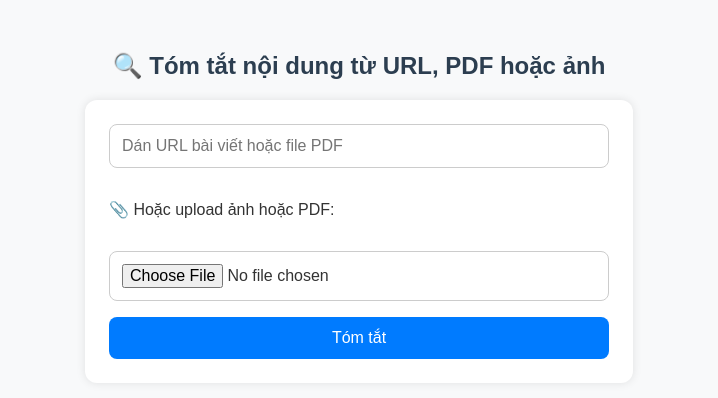
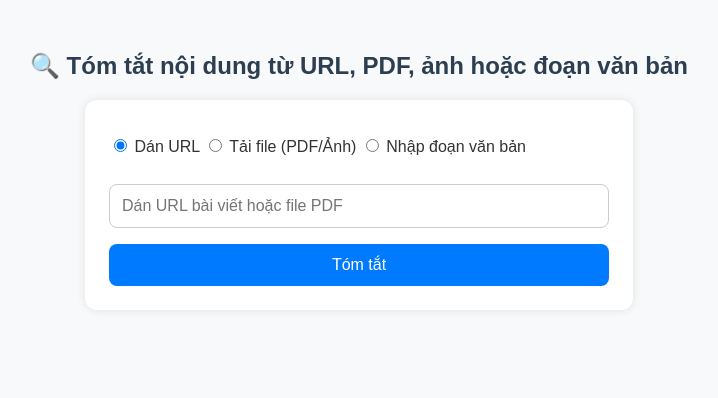
Before and after one commit to minhnt324/gemini-sumAI, a Flask app: page / in a window 1280 px wide. Shown: the top 398 px of the page, without its empty margins (281-999 px from the left). Run offline with Flask 3, Linux system fonts and the light colour scheme.

Commit message:
Update index.html

```diff
--- a/templates/index.html
+++ b/templates/index.html
@@ -6,13 +6,34 @@
   <title>gemini-sumAI</title>
   <link rel="stylesheet" href="{{ url_for('static', filename='style.css') }}">
   <script src="https://cdn.jsdelivr.net/npm/marked/marked.min.js"></script>
+  <style>
+    .hidden { display: none; }
+    .option-block { margin: 12px 0; }
+  </style>
 </head>
 <body>
-  <h2>🔍 Tóm tắt nội dung từ URL, PDF hoặc ảnh</h2>
+  <h2>🔍 Tóm tắt nội dung từ URL, PDF, ảnh hoặc đoạn văn bản</h2>
+
   <form method="POST" enctype="multipart/form-data">
-    <input type="text" name="url" placeholder="Dán URL bài viết hoặc file PDF" />
-    <p>📎 Hoặc upload ảnh hoặc PDF:</p>
-    <input type="file" name="file" accept="image/*,application/pdf" />
+    <div class="option-block">
+      <label><input type="radio" name="input_type" value="url" checked onchange="updateInput()"> Dán URL</label>
+      <label><input type="radio" name="input_type" value="file" onchange="updateInput()"> Tải file (PDF/Ảnh)</label>
+      <label><input type="radio" name="input_type" value="text" onchange="updateInput()"> Nhập đoạn văn bản</label>
+    </div>
+
+    <div id="url-input">
+      <input type="text" name="url" placeholder="Dán URL bài viết hoặc file PDF" />
+    </div>
+
+    <div id="file-input" class="hidden">
+      <p>📎 Upload ảnh hoặc PDF:</p>
+      <input type="file" name="file" accept="image/*,application/pdf" />
+    </div>
+
+    <div id="text-input" class="hidden">
+      <textarea name="raw_text" placeholder="Nhập đoạn văn cần tóm tắt..." rows="8" style="width: 100%;"></textarea>
+    </div>
+
     <button type="submit">Tóm tắt</button>
   </form>
 
@@ -28,5 +49,15 @@
   {% if error %}
     <p class="error">{{ error }}</p>
   {% endif %}
+
+  <script>
+    function updateInput() {
+      const type = document.querySelector('input[name="input_type"]:checked').value;
+      document.getElementById('url-input').classList.toggle('hidden', type !== 'url');
+      document.getElementById('file-input').classList.toggle('hidden', type !== 'file');
+      document.getElementById('text-input').classList.toggle('hidden', type !== 'text');
+    }
+    window.onload = updateInput;
+  </script>
 </body>
 </html>
```
